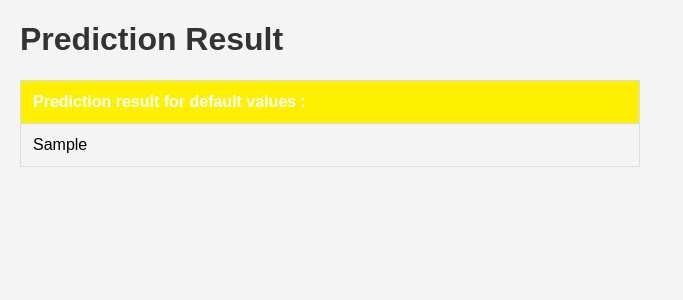
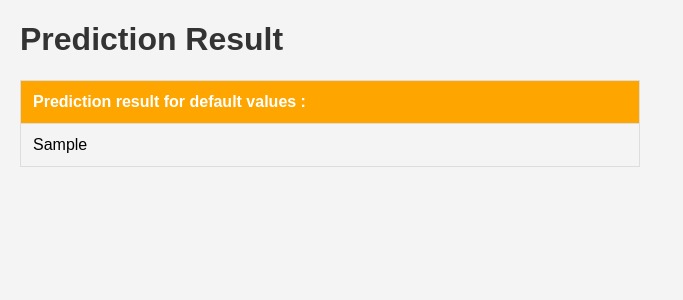
Before and after one commit to karima-ELMAJDOUB/docker-jenkins-flask, a Flask app: template templates/result.html in a window 1280 px wide. Shown: the top 300 px of the page, without its empty margins (0-683 px from the left). Run offline with Flask 3, Linux system fonts and the light colour scheme; the template is opened without the code that fills it: most values are stand-ins (such as "Sample title", 1, 10 or a date in 2020); parts of the project's set-up code (start-up, migrations or seed data) failed here and were passed over.

Commit message:
first commit

```diff
--- a/server.py
+++ b/server.py
@@ -14,7 +14,7 @@ labels = {
 # Fonction de prédiction
 def predict_default():
     # Utilisez des valeurs par défaut pour la prédiction
-    default_feature = [[19.8, 16.0, 20.2, 30.2]]
+    default_feature = [[30.8, 16.0, 27.2, 39.2]]
     prediction = model.predict(default_feature)
     return labels[prediction[0]]
 
--- a/templates/result.html
+++ b/templates/result.html
@@ -25,7 +25,7 @@
             border-bottom: 1px solid #ddd;
         }
         th {
-            background-color: #FFF000;
+            background-color: #FFA500;
             color: white;
         }
     </style>
```
